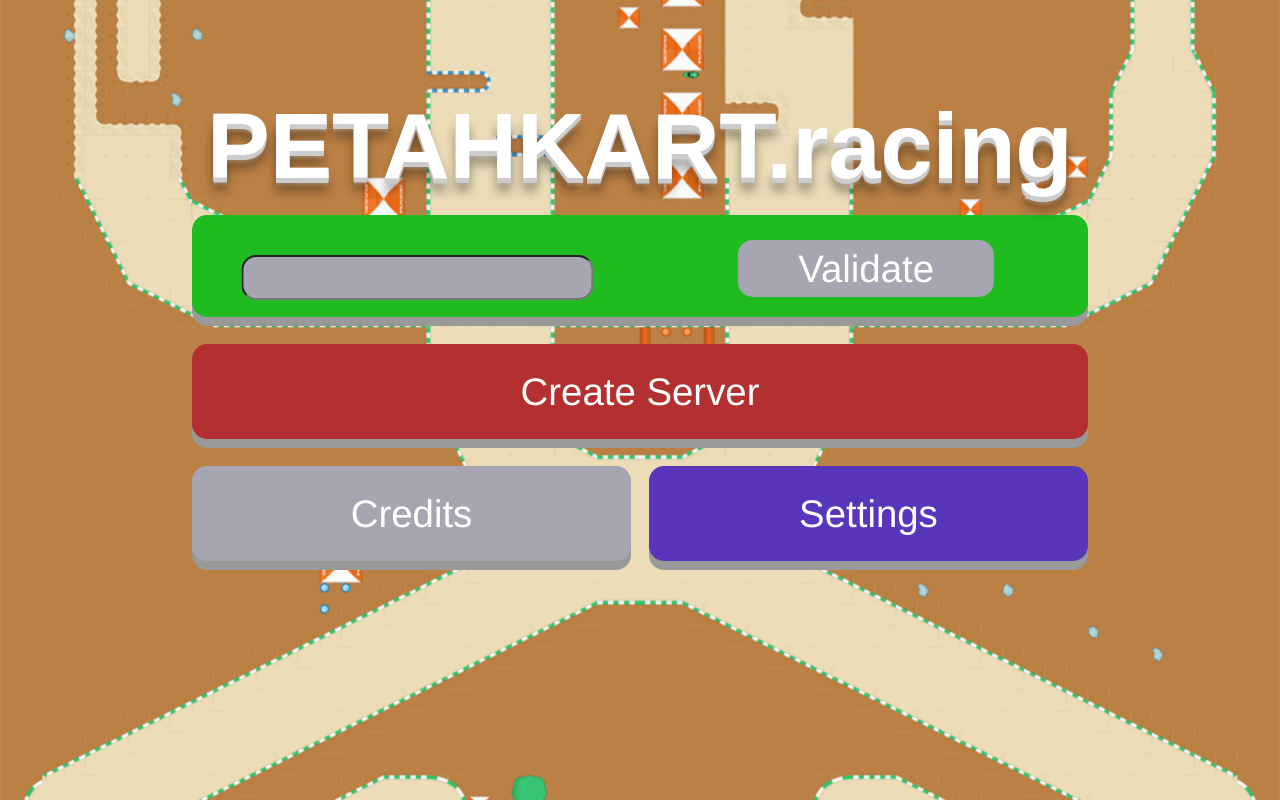
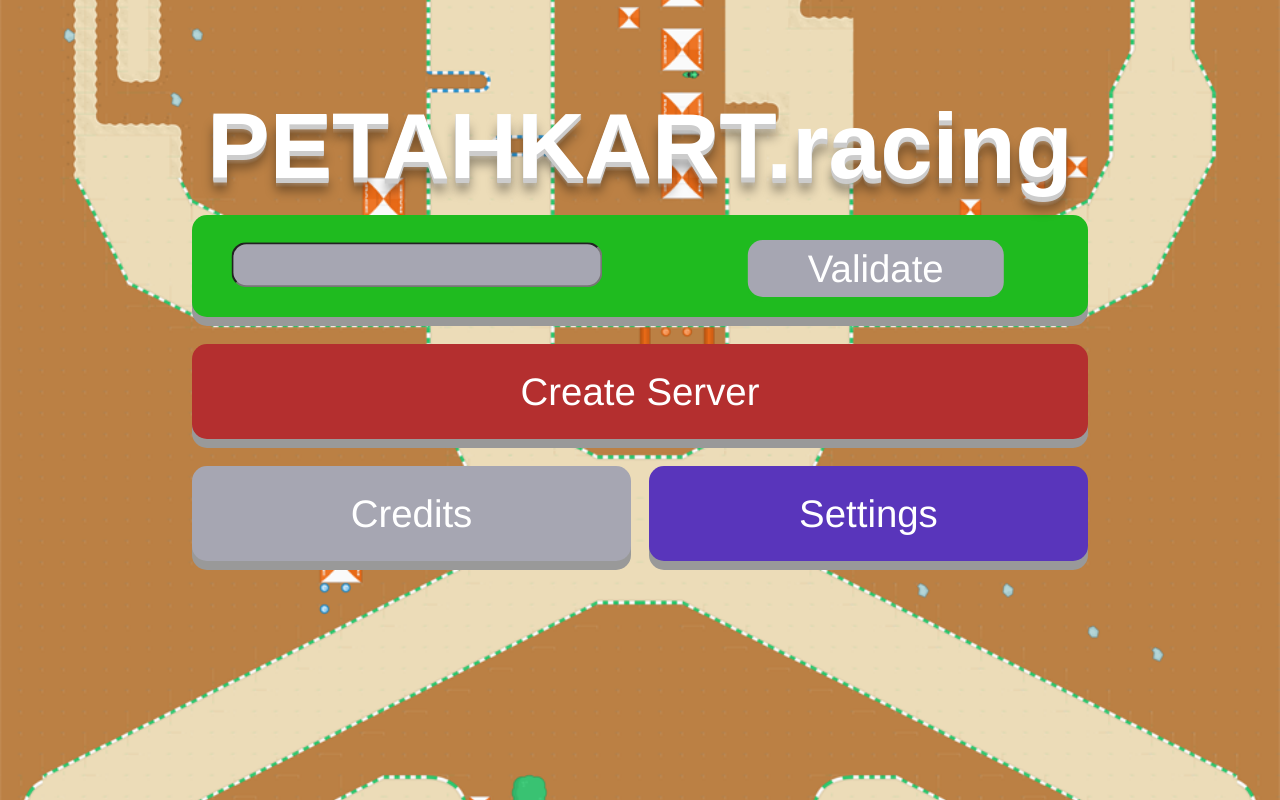
Before and after one commit to petelliott/petah-kart, a website: page client/src/UIUX/ui.html in a window 1280 px wide. Both pictures are taken after a click on the element "Join Server". Drawn offline with Linux system fonts and the light colour scheme; a web font is replaced by a local one.

Commit message:
mergeconglis

```diff
--- a/client/src/UIUX/ui.css
+++ b/client/src/UIUX/ui.css
@@ -191,9 +191,9 @@
 
   .inputID {
     background-color: #A6A6B2;
-    transform: translateX(-7vw);
+    transform: translate(-7vw, -1vw);
     color: #FFFFFF;
-    width: 55%;
+    width: 58%;
     padding: 1vw 1vw;
     border-radius: 15px;
   }
--- a/client/src/UIUX/ui.js
+++ b/client/src/UIUX/ui.js
@@ -50,6 +50,7 @@ function createGame() {
 function clickJoin() {
   document.getElementById('join').classList.add('hidden');
   document.getElementById('inputKeyContainer').classList.remove('hidden');
+  document.getElementById('keyId').focus();
   document.getElementById('keyIn').addEventListener('keydown', (event) => {
     let key = event.key;
     console.log(key);
```
